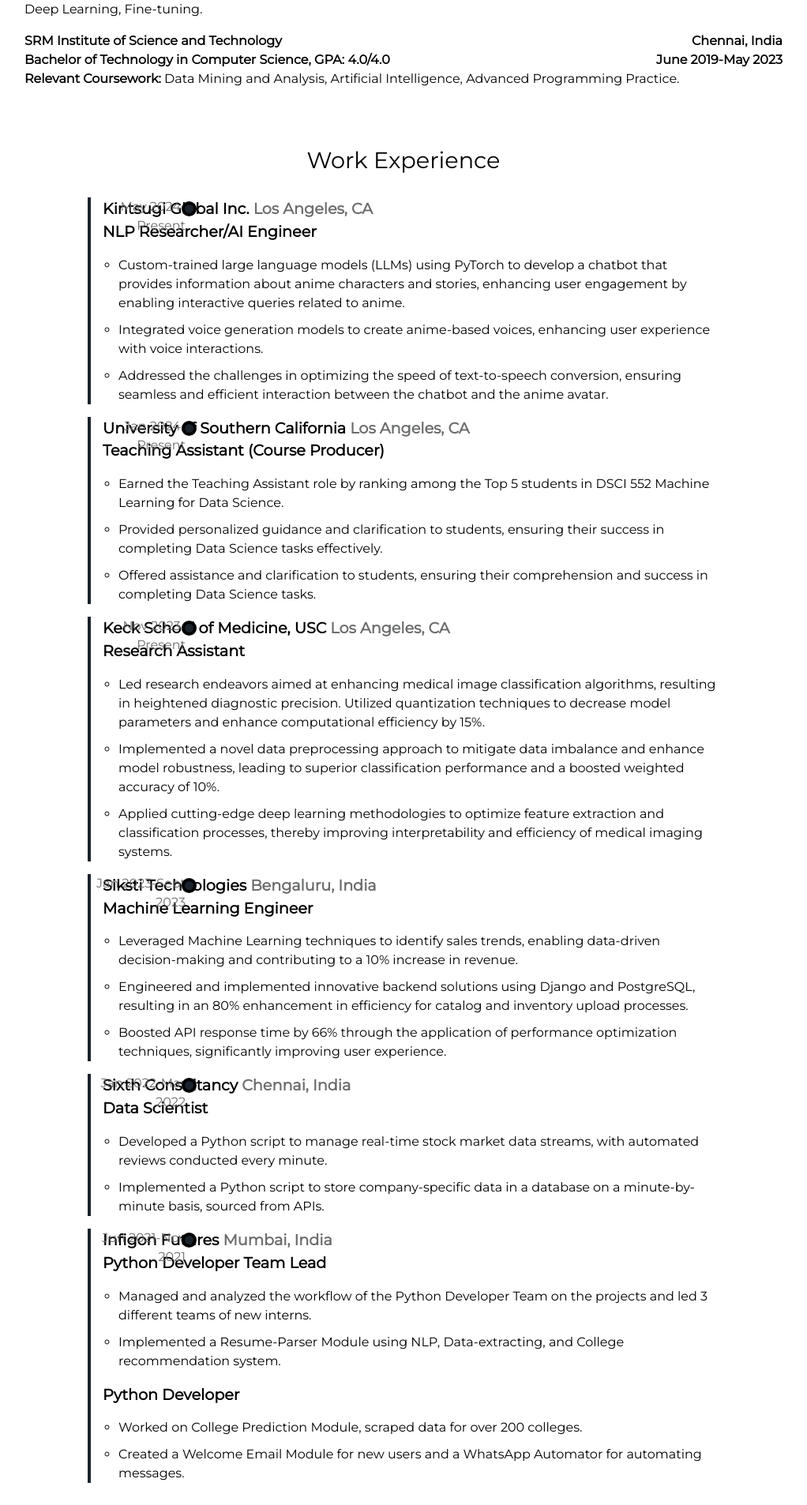
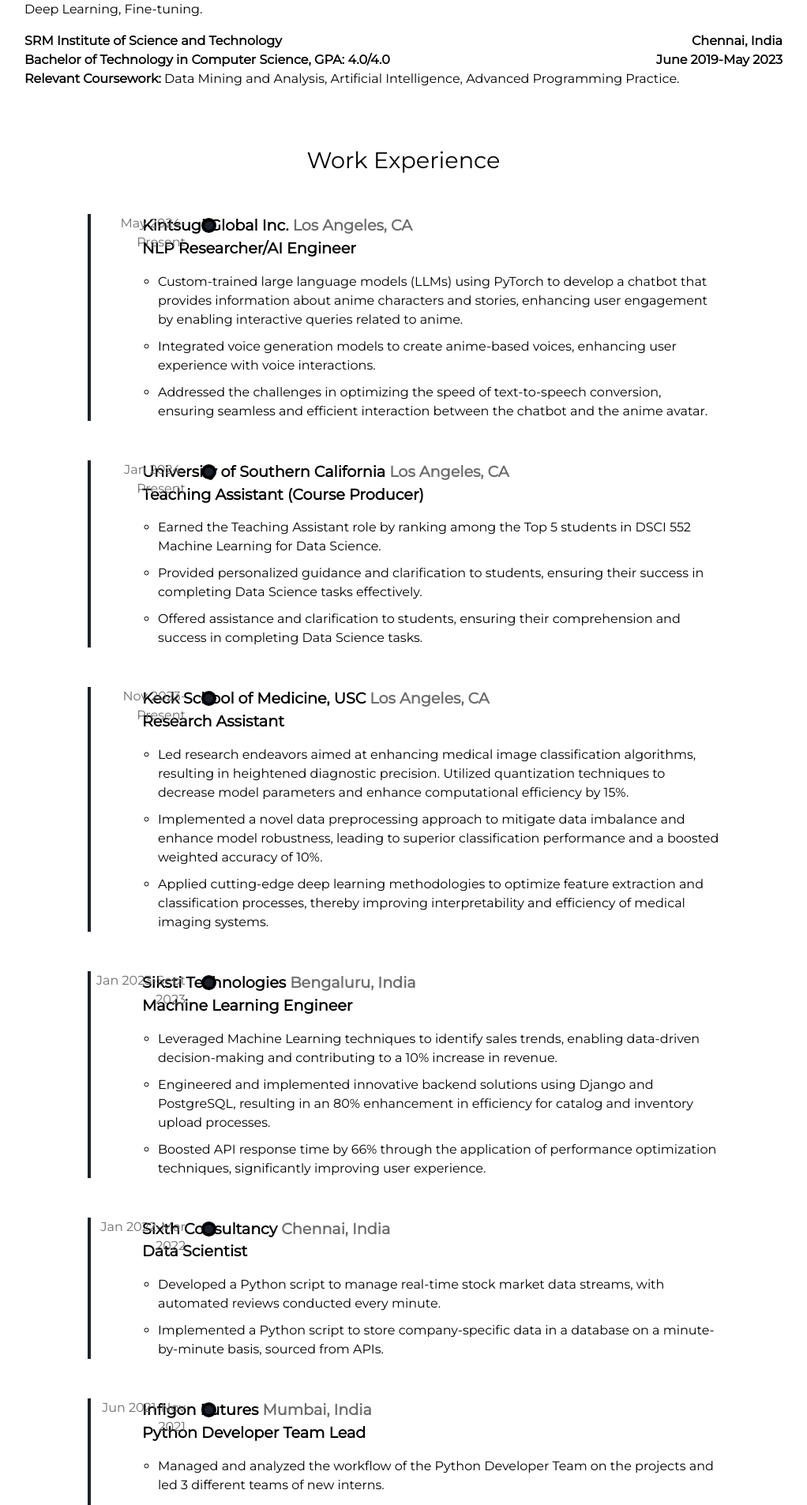
Before and after one commit to helloitsdaksh/portfolio, a Jekyll site: the page built from index.html, in a window 1280 px wide. Shown: the part 4140-6046 px from the top of the page at 79% size, without its empty margins (129-1151 px from the left). Built offline with Jekyll 4.4.1, drawn with Linux system fonts in a browser that asks for light colours.

Commit message:
Changes in Resume section!

```diff
--- a/assets/css/main.css
+++ b/assets/css/main.css
@@ -3647,7 +3647,7 @@ sub,sup{
   --color-primary: #1a222c;
   --color-light: #000000;
   --color-dim: #6c6d6d;
-  --spacing: 0px;
+  --spacing: 50px;
   --radius: 4px;
   --date: 120px;
   --dotborder: 4px;
```
